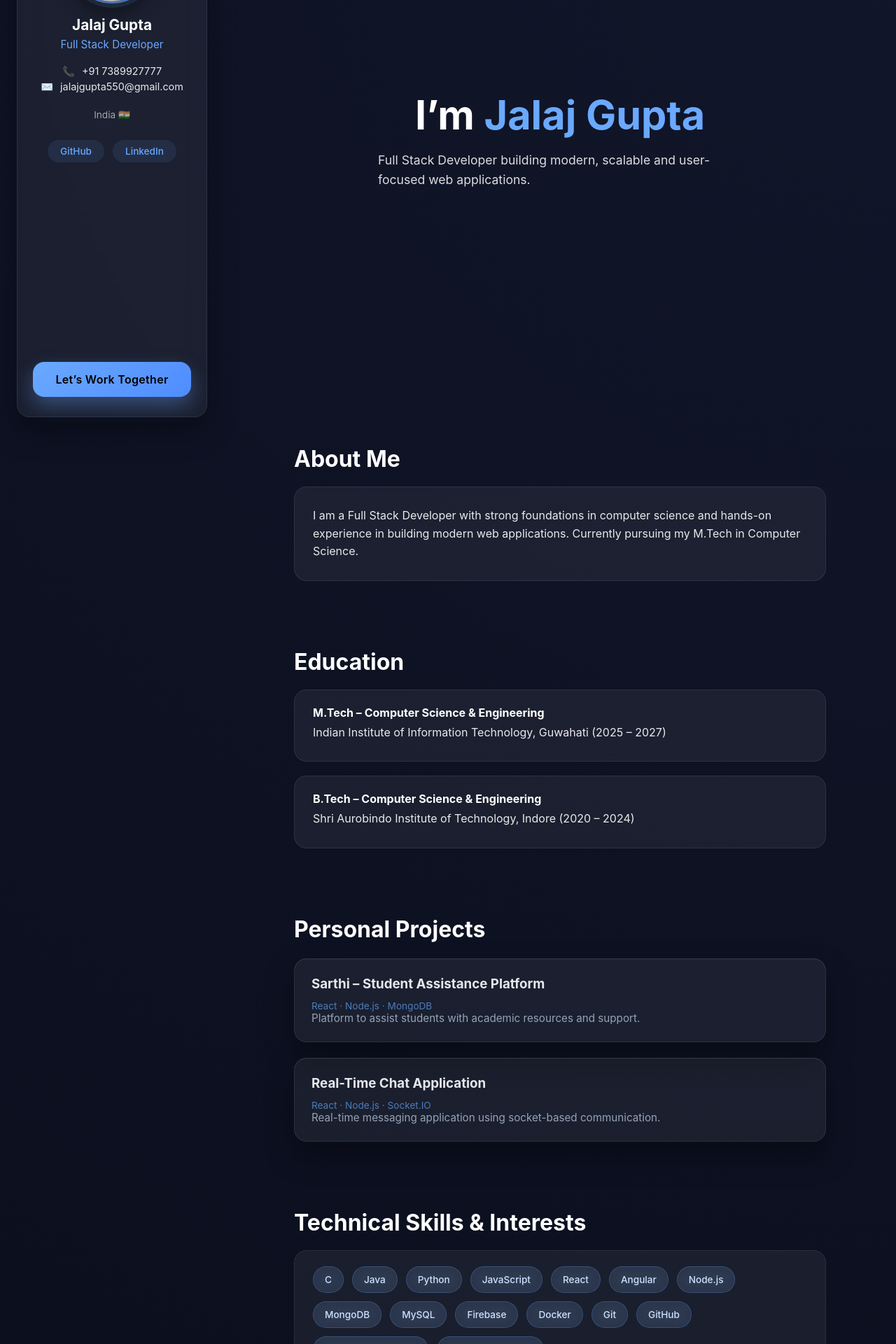
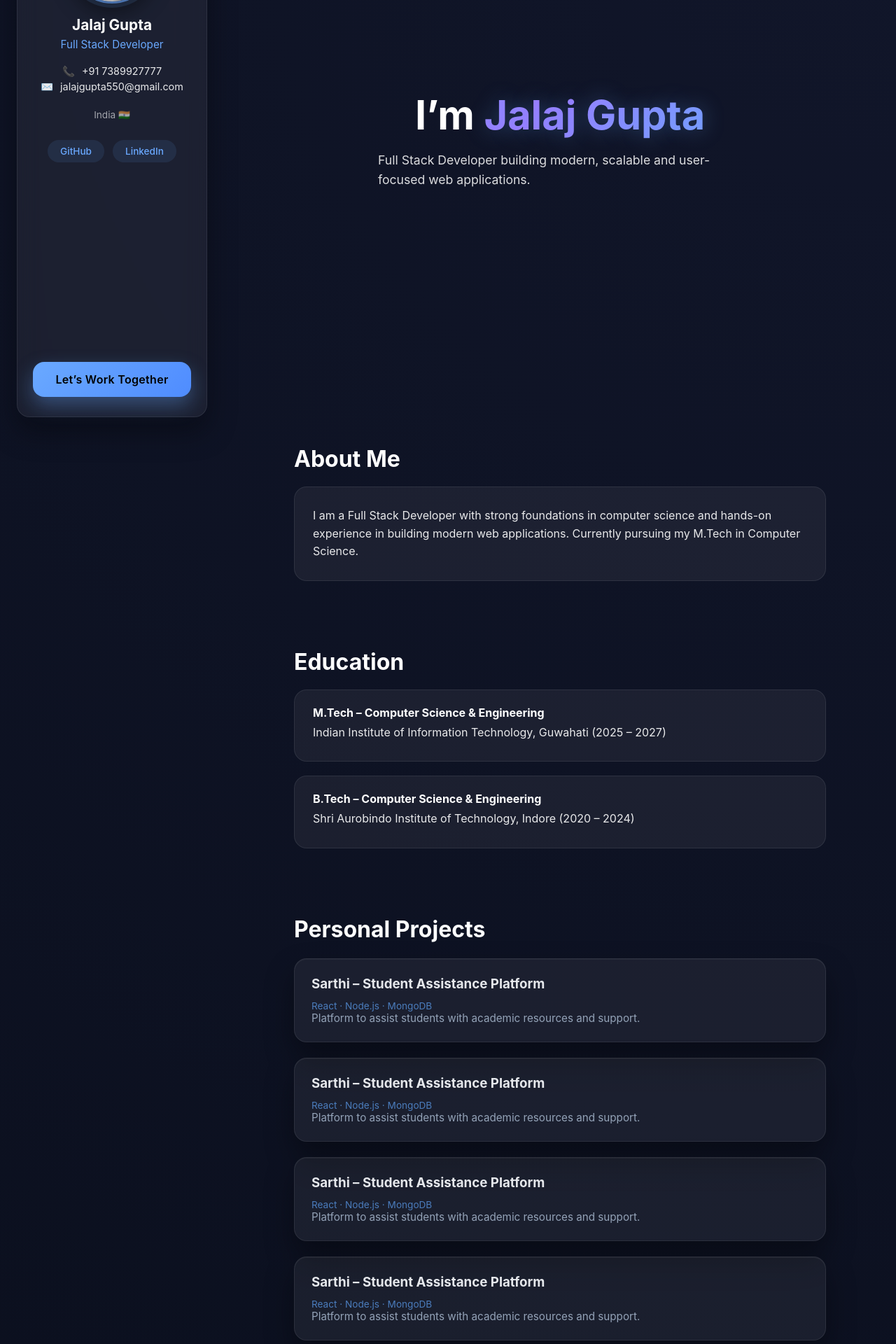
Before and after one commit to Jalaj-01/Portfolio, a React (Vite) app: page / in a window 1280 px wide. Shown: the part 180-2100 px from the top of the page at 70% size. Built offline with nearby package versions, Linux system fonts and the light colour scheme.

Commit message:
navbar fix

```diff
--- a/src/App.css
+++ b/src/App.css
@@ -557,3 +557,49 @@ body {
     padding-left: 30px;
   }
 }
+/* =====================
+   HERO UPGRADE
+===================== */
+
+.gradient-text span {
+  background: linear-gradient(135deg, #6aa9ff, #9d7bff, #6aa9ff);
+  background-size: 200% 200%;
+  -webkit-background-clip: text;
+  -webkit-text-fill-color: transparent;
+  animation: gradientMove 4s ease infinite;
+}
+
+@keyframes gradientMove {
+  0% { background-position: 0% 50%; }
+  50% { background-position: 100% 50%; }
+  100% { background-position: 0% 50%; }
+}
+
+.hero-actions {
+  margin-top: 2rem;
+  display: flex;
+  gap: 1.2rem;
+}
+
+/* Subtle glow */
+.hero-title span {
+  text-shadow: 0 0 30px rgba(106, 169, 255, 0.35);
+}
+/* =====================
+   THEME TOGGLE
+===================== */
+
+.theme-toggle {
+  background: rgba(255,255,255,0.08);
+  border: 1px solid rgba(255,255,255,0.15);
+  color: #fff;
+  padding: 8px 14px;
+  border-radius: 12px;
+  cursor: pointer;
+  font-size: 0.85rem;
+  transition: all 0.25s ease;
+}
+
+.theme-toggle:hover {
+  background: rgba(255,255,255,0.15);
+}
--- a/src/App.jsx
+++ b/src/App.jsx
@@ -94,7 +94,7 @@ function App() {
         <Navbar />
 
         {/* HERO */}
-        <section className="hero reveal">
+        {/* <section className="hero reveal">
           <h1 className="hero-title">
             I’m <span>Jalaj Gupta</span>
           </h1>
@@ -103,6 +103,20 @@ function App() {
             applications.
           </p>
         </section>
+         */}
+
+         <section className="hero reveal">
+  <h1 className="hero-title gradient-text">
+    I’m <span>Jalaj Gupta</span>
+  </h1>
+
+  <p className="hero-subtitle">
+    Full Stack Developer building modern, scalable and user-focused web applications.
+  </p>
+
+
+</section>
+
 
         {/* ABOUT */}
         <section id="about" className="section reveal">
@@ -134,6 +148,30 @@ function App() {
         {/* PROJECTS */}
         <section id="projects" className="section reveal">
           <h2>Personal Projects</h2>
+
+          <div className="project-card glass">
+            <h3>Sarthi – Student Assistance Platform</h3>
+            <p className="tech">React · Node.js · MongoDB</p>
+            <p>
+              Platform to assist students with academic resources and support.
+            </p>
+          </div>
+
+          <div className="project-card glass">
+            <h3>Sarthi – Student Assistance Platform</h3>
+            <p className="tech">React · Node.js · MongoDB</p>
+            <p>
+              Platform to assist students with academic resources and support.
+            </p>
+          </div>
+
+          <div className="project-card glass">
+            <h3>Sarthi – Student Assistance Platform</h3>
+            <p className="tech">React · Node.js · MongoDB</p>
+            <p>
+              Platform to assist students with academic resources and support.
+            </p>
+          </div>
 
           <div className="project-card glass">
             <h3>Sarthi – Student Assistance Platform</h3>
--- a/src/components/Navbar.css
+++ b/src/components/Navbar.css
@@ -7,6 +7,7 @@
   gap: 28px;
   padding: 14px 28px;
   border-radius: 999px;
+  margin-left: 10%;
   z-index: 100;
 }
 
--- a/src/components/Navbar.jsx
+++ b/src/components/Navbar.jsx
@@ -1,5 +1,10 @@
 import { useEffect, useState } from "react";
 import "./Navbar.css";
+// import PreferenceToggle from "./PreferenceToggle";
+
+
+
+
 
 export default function Navbar() {
   const [active, setActive] = useState("about");
@@ -40,6 +45,10 @@ export default function Navbar() {
       <a href="#contact" className={active === "contact" ? "active" : ""}>
         Contact
       </a>
-    </nav>
+
+      {/* <PreferenceToggle /> */}
+
+    </nav >
+
   );
 }
--- /dev/null
+++ b/src/context/PreferenceProvider.jsx
@@ -0,0 +1,23 @@
+import { useEffect, useState } from "react";
+import { PreferenceContext } from "./preference-context";
+
+export default function PreferenceProvider({ children }) {
+  const [theme, setTheme] = useState(
+    localStorage.getItem("theme") || "dark"
+  );
+
+  useEffect(() => {
+    document.documentElement.setAttribute("data-theme", theme);
+    localStorage.setItem("theme", theme);
+  }, [theme]);
+
+  const toggleTheme = () => {
+    setTheme((prev) => (prev === "dark" ? "light" : "dark"));
+  };
+
+  return (
+    <PreferenceContext.Provider value={{ theme, toggleTheme }}>
+      {children}
+    </PreferenceContext.Provider>
+  );
+}
--- /dev/null
+++ b/src/context/preference-context.js
@@ -0,0 +1,3 @@
+import { createContext } from "react";
+
+export const PreferenceContext = createContext(null);
--- a/src/context/usePreference.js
+++ b/src/context/usePreference.js
@@ -1,6 +1,6 @@
 import { useContext } from "react";
-import { PreferenceContext } from "./PreferenceContext";
+import { PreferenceContext } from "./preference-context";
 
-export function usePreference() {
+export const usePreference = () => {
   return useContext(PreferenceContext);
-}
+};
--- a/src/index.css
+++ b/src/index.css
@@ -134,3 +134,12 @@ body {
 .footer a:hover {
   text-decoration: underline;
 }
+[data-theme="light"] {
+  background: radial-gradient(circle at top right, #f2f6ff, #faffe4);
+  color: #111;
+}
+
+[data-theme="light"] .glass {
+  background: rgba(243, 3, 67, 0.7);
+  color: #111;
+}
--- a/src/main.jsx
+++ b/src/main.jsx
@@ -3,9 +3,14 @@ import ReactDOM from "react-dom/client";
 import App from "./App";
 import "./index.css";
 import "./App.css"; // ✅ IMPORTANT
+import PreferenceProvider from "./context/PreferenceProvider";
 
 ReactDOM.createRoot(document.getElementById("root")).render(
   <React.StrictMode>
-    <App />
+    <PreferenceProvider>
+      <App />
+    </PreferenceProvider>
   </React.StrictMode>
+
+
 );
```
Also changed, not shown: src/components/PreferenceToggle.jsx (+4 -14 lines), src/context/PreferenceContext.jsx (deleted, +0 -33 lines).
